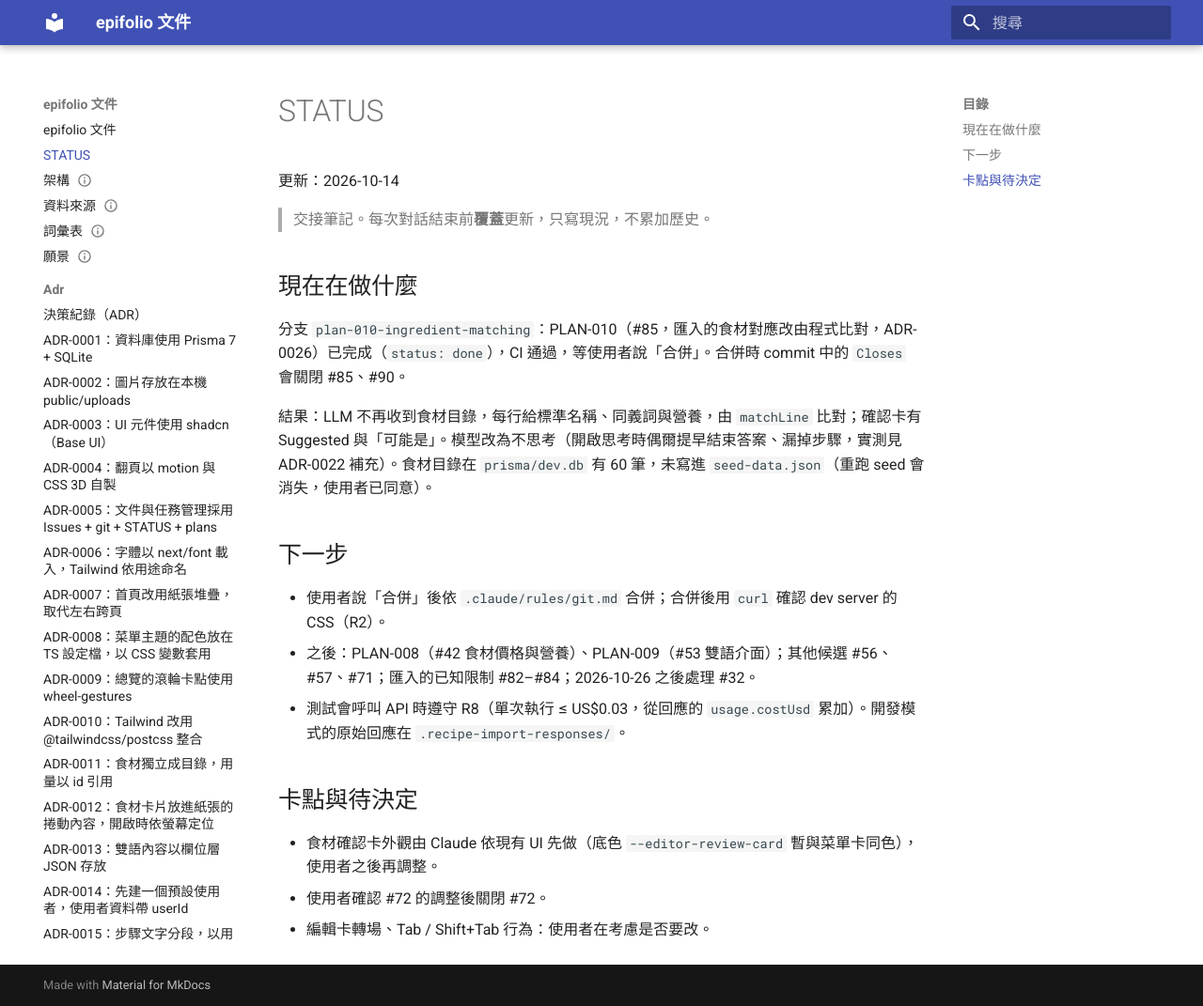
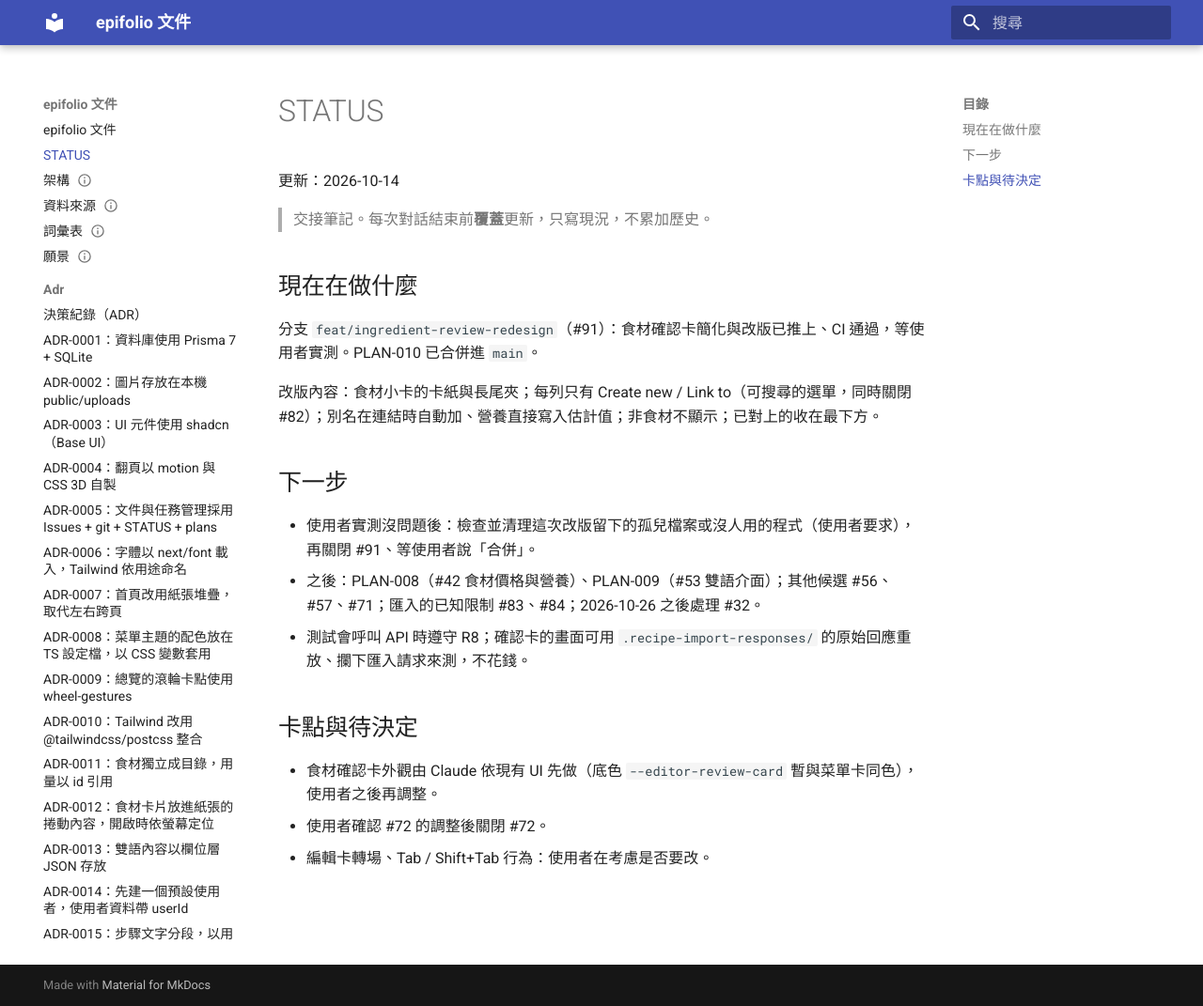
Before and after one commit to piercelin11/epifolio, an MkDocs documentation site: the page built from docs/STATUS.md, in a window 1280 px wide and 1071 px high. Shown: the whole window at 94% size. Built offline with MkDocs 1.6.1 and Material for MkDocs 9.7.7, drawn with Linux system fonts in a browser that asks for light colours.

Commit message:
docs: update status for the review card redesign

```diff
--- a/docs/STATUS.md
+++ b/docs/STATUS.md
@@ -6,15 +6,15 @@
 
 ## 現在在做什麼
 
-分支 `plan-010-ingredient-matching`：PLAN-010（#85，匯入的食材對應改由程式比對，ADR-0026）已完成（`status: done`），CI 通過，等使用者說「合併」。合併時 commit 中的 `Closes` 會關閉 #85、#90。
+分支 `feat/ingredient-review-redesign`（#91）：食材確認卡簡化與改版已推上、CI 通過，等使用者實測。PLAN-010 已合併進 `main`。
 
-結果：LLM 不再收到食材目錄，每行給標準名稱、同義詞與營養，由 `matchLine` 比對；確認卡有 Suggested 與「可能是」。模型改為不思考（開啟思考時偶爾提早結束答案、漏掉步驟，實測見 ADR-0022 補充）。食材目錄在 `prisma/dev.db` 有 60 筆，未寫進 `seed-data.json`（重跑 seed 會消失，使用者已同意）。
+改版內容：食材小卡的卡紙與長尾夾；每列只有 Create new / Link to（可搜尋的選單，同時關閉 #82）；別名在連結時自動加、營養直接寫入估計值；非食材不顯示；已對上的收在最下方。
 
 ## 下一步
 
-- 使用者說「合併」後依 `.claude/rules/git.md` 合併；合併後用 `curl` 確認 dev server 的 CSS（R2）。
-- 之後：PLAN-008（#42 食材價格與營養）、PLAN-009（#53 雙語介面）；其他候選 #56、#57、#71；匯入的已知限制 #82–#84；2026-10-26 之後處理 #32。
-- 測試會呼叫 API 時遵守 R8（單次執行 ≤ US$0.03，從回應的 `usage.costUsd` 累加）。開發模式的原始回應在 `.recipe-import-responses/`。
+- 使用者實測沒問題後：檢查並清理這次改版留下的孤兒檔案或沒人用的程式（使用者要求），再關閉 #91、等使用者說「合併」。
+- 之後：PLAN-008（#42 食材價格與營養）、PLAN-009（#53 雙語介面）；其他候選 #56、#57、#71；匯入的已知限制 #83、#84；2026-10-26 之後處理 #32。
+- 測試會呼叫 API 時遵守 R8；確認卡的畫面可用 `.recipe-import-responses/` 的原始回應重放、攔下匯入請求來測，不花錢。
 
 ## 卡點與待決定
 
```
